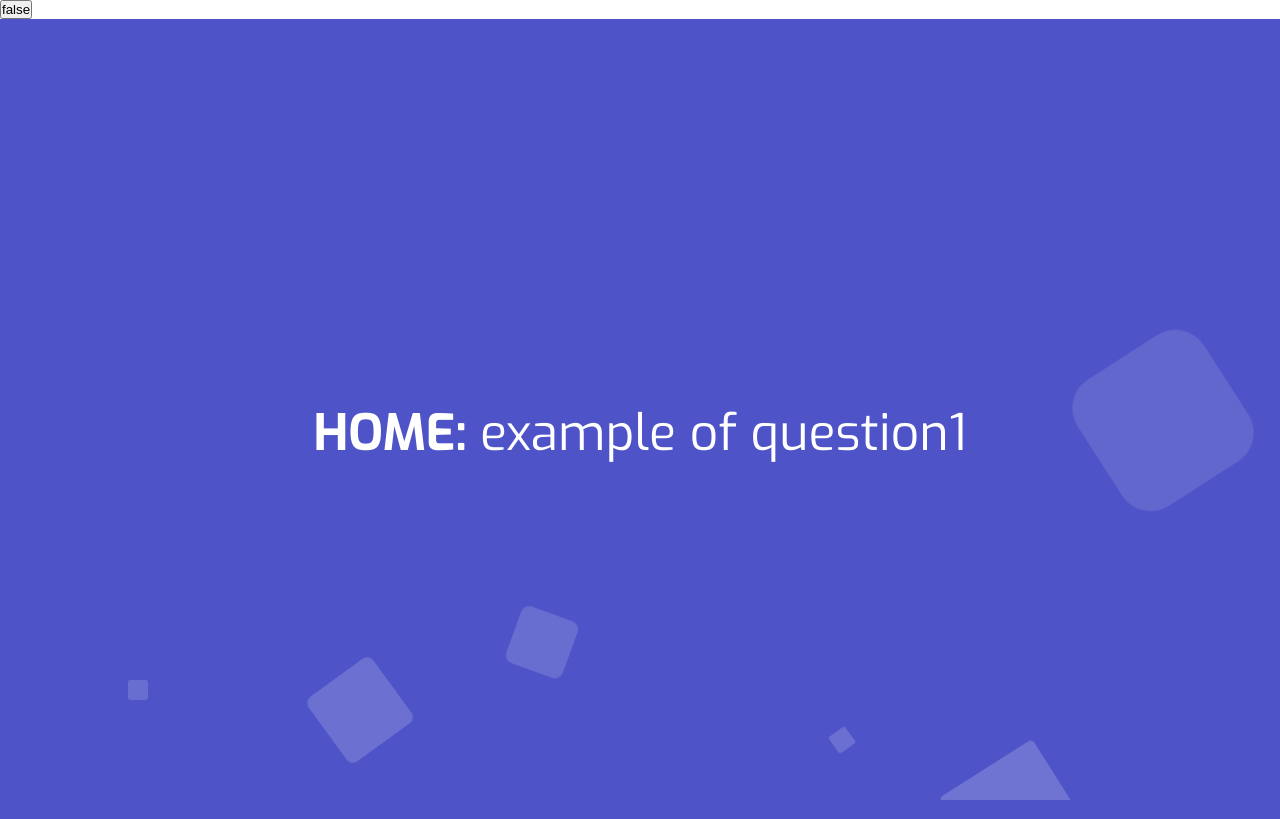
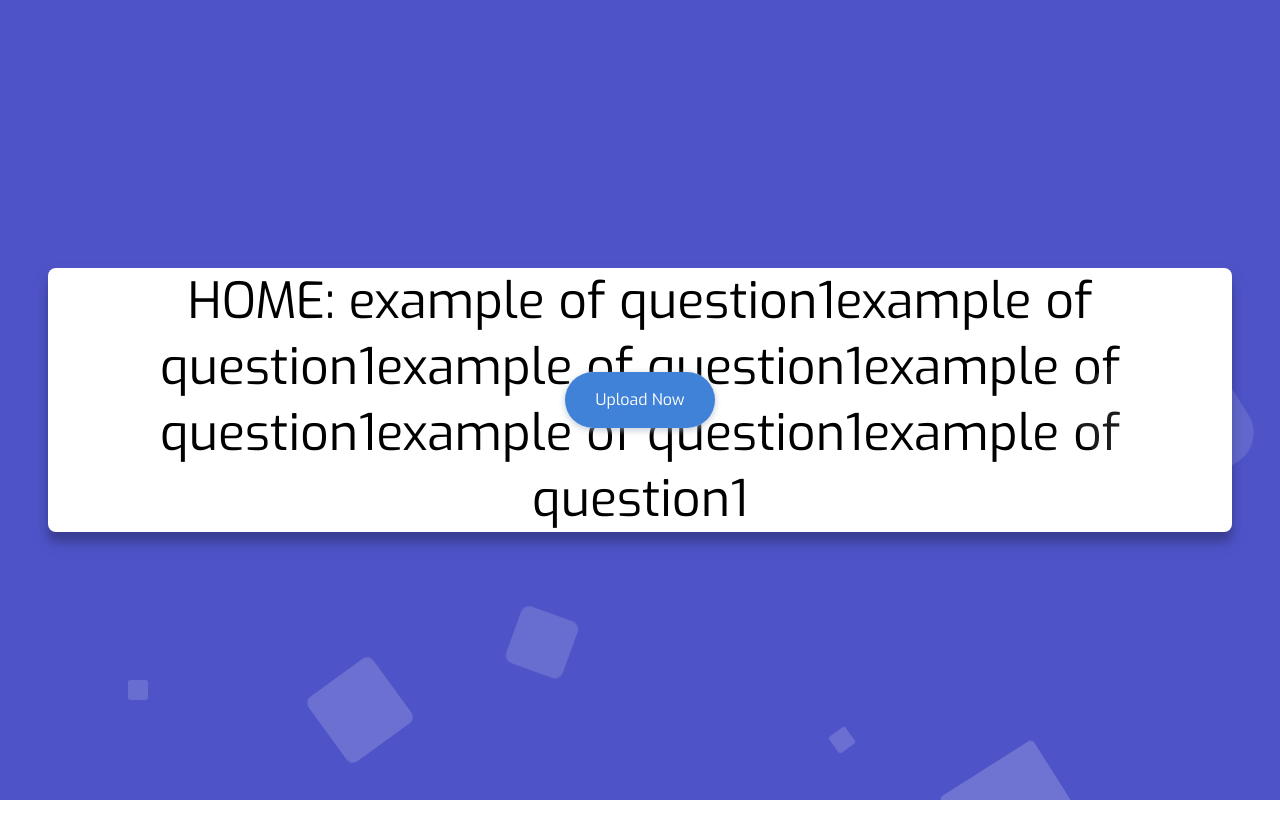
Before and after one commit to AlexTogo/trivia-game, an Angular app: page / in a window 1280 px wide. Built offline with nearby package versions, Linux system fonts and the light colour scheme.

Commit message:
added button and animations

```diff
--- a/src/app/data/data.json
+++ b/src/app/data/data.json
@@ -1,7 +1,7 @@
 [
     {
         "category": "HOME",
-        "question": "example of question1",
+        "question": "example of question1example of question1example of question1example of question1example of question1example of question1",
         "question-rus": "example of question1",
         "answer_1": {
             "text": "v1",
--- a/src/app/questions/questions.component.html
+++ b/src/app/questions/questions.component.html
@@ -1,15 +1,19 @@
-<div class="context">
-    <div class="card title">
-        <div class="container" fxLayout="row" fxLayoutAlign="center center">
-            <h4>{{ data[0].category }}:&nbsp;</h4>
-            <p>{{ data[0].question }}</p>
+<!-- <button (click)="errorBG = !errorBG">CLICK</button> -->
+
+<div class="context" fxLayout="row" fxLayoutAlign="center stretch">
+    <div class="title" fxLayout="row" fxLayoutAlign="center center">
+        <div class="container">
+            <span>{{ data[0].category }}:&nbsp;</span>
+            <span>{{ data[0].question }}</span>
         </div>
+    </div>
+
+    <div class="button">
+        <a><span>Upload Now</span></a>
     </div>
 </div>
 
-<button click="errorBG = !errorBG">{{errorBG}}</button>
-
-<div class="area" [ngClass]="{'error': errorBG, 'color': !errorBG}">
+<div class="background" [ngClass]="{ error: errorBG, color: !errorBG }">
     <ul class="circles">
         <li></li>
         <li></li>
--- a/src/app/questions/questions.component.scss
+++ b/src/app/questions/questions.component.scss
@@ -1,40 +1,63 @@
 @import url('https://fonts.googleapis.com/css?family=Exo:400,700');
 
+/*
+===================
+    VARIABLES
+===================
+*/
+$color-start: #4e54c8;
+$error: red;
 
+/*
+===================
+    BOX
+===================
+*/
 .context {
     width: 100%;
+    height: 100%;
     position: absolute;
-    top: 50vh;
+    padding: 0 3rem;
     font-family: 'Exo', sans-serif;
 }
 
 .title {
     text-align: center;
-    color: #fff;
     font-size: 50px;
 }
 
+.container {
+    background-color: #ffffff;
+    position: relative;
+    border-radius: 8px;
+    box-shadow: 0 10px 20px rgba(0, 0, 0, 0.1), 0 10px 10px rgba(0, 0, 0, 0.2);
+}
+
+/*
+========================
+    ERROR BG COLOR
+========================
+*/
 .error {
-    background: red;
+    background: $error;
+    animation: color-change 2s;
+    transition: background 500ms ease-in;
 }
 
 .color {
-    background: #4e54c8;
-    background: -webkit-linear-gradient(to left, #8f94fb, #4e54c8);
+    background: $color-start;
+    background: -webkit-linear-gradient(to left, #8f94fb, $color-start);
+    transition: background 500ms ease-in;
 }
 
-.area {
+/*
+====================
+    BACKGROUND
+====================
+*/
+.background {
     width: 100%;
     height: 100vh;
-
-    .circles {
-        position: absolute;
-        top: 0;
-        left: 0;
-        width: 100%;
-        height: 100%;
-        overflow: hidden;
-    }
 
     .circles li {
         position: absolute;
@@ -139,6 +162,15 @@
     }
 }
 
+.circles {
+    position: absolute;
+    top: 0;
+    left: 0;
+    width: 100%;
+    height: 100%;
+    overflow: hidden;
+}
+
 @-webkit-keyframes animate {
     0% {
         -webkit-transform: translateY(0) rotate(0deg);
@@ -170,3 +202,35 @@
         border-radius: 50%;
     }
 }
+
+$primary: #3f82d7;
+
+.button {
+    a {
+        span {
+            cursor: pointer;
+            display: block;
+        }
+        position: relative;
+        display: block;
+        background: $primary;
+        // z-index: 2;
+        line-height: 56px;
+        height: 56px;
+        border-radius: 28px;
+        width: 100%;
+        text-align: center;
+        color: #fff;
+        box-shadow: 0 2px 6px rgba(170, 185, 200, 0.4);
+    }
+    border-radius: 28px;
+    position: absolute;
+    left: 50%;
+    top: 50%;
+    display: block;
+    background: #fff;
+    width: 150px;
+    box-shadow: 0 2px 6px rgba(170, 185, 200, 0.4);
+    -webkit-transform: translate(-50%, -50%);
+    transform: translate(-50%, -50%);
+}
```
Lines whose indentation alone changed are shown as unchanged.
